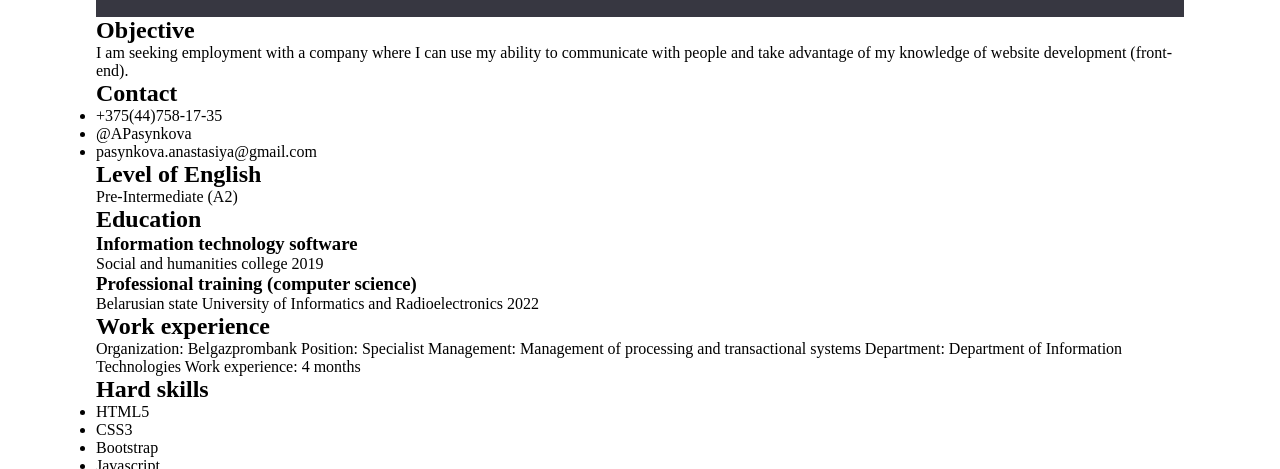
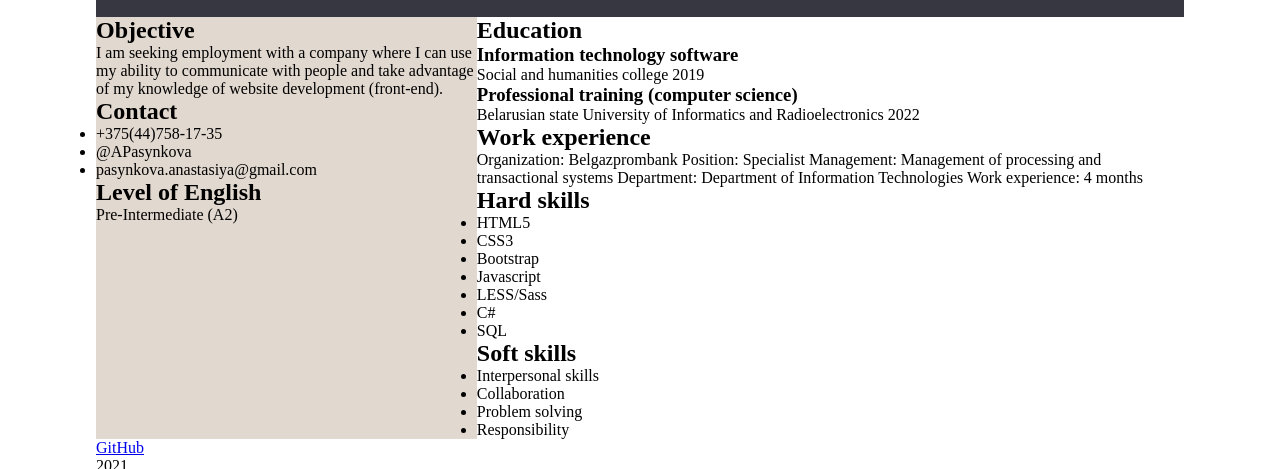
Before and after one commit to APasynkova/rsschool-cv, a plain HTML site: page index.html in a window 1280 px wide. Shown: the part 223-692 px from the top of the page. Drawn offline with Linux system fonts and the light colour scheme.

Commit message:
feat: add markup for the main block

```diff
--- a/css/style.css
+++ b/css/style.css
@@ -37,3 +37,15 @@
     font-size: 25px;
     margin-top: 10px;
 }
+
+main {
+    display: flex;
+}
+
+.first_column {
+    width: 35%;
+    background-color: #e1d8cf;
+}
+.second_column {
+    width: 65%;
+}
```
